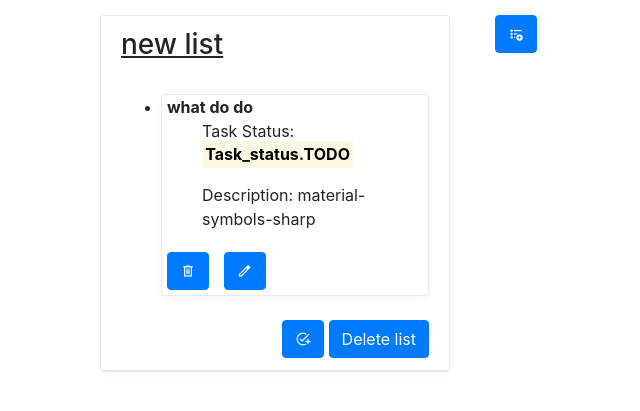
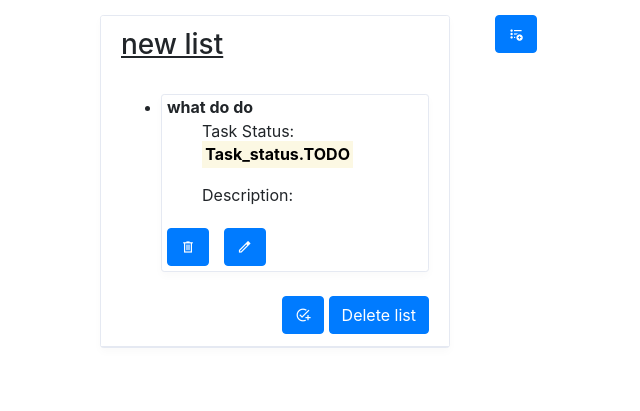
Before and after one commit to Astroficboy/kanban-app, a Flask app: page / in a window 1280 px wide. Shown: the part 56-467 px from the top of the page, without its empty margins (0-640 px from the left). Run offline with Flask 2, Linux system fonts and the light colour scheme; a user stored in the database is signed in; data comes from the database, SQL or seed files in the repository; some libraries are stand-ins or nearby versions.

Commit message:
Making changes

```diff
--- a/website/templates/lists.html
+++ b/website/templates/lists.html
@@ -20,7 +20,7 @@
                                             <p>Task Status:
                                                 <strong><mark>{{ task.status }}</mark></strong>
                                             </p>
-                                            <p>Description: material-symbols-sharp
+                                            <p>Description:
                                                 {{ task.description }}
                                             </p>
                                         </ol>
```
